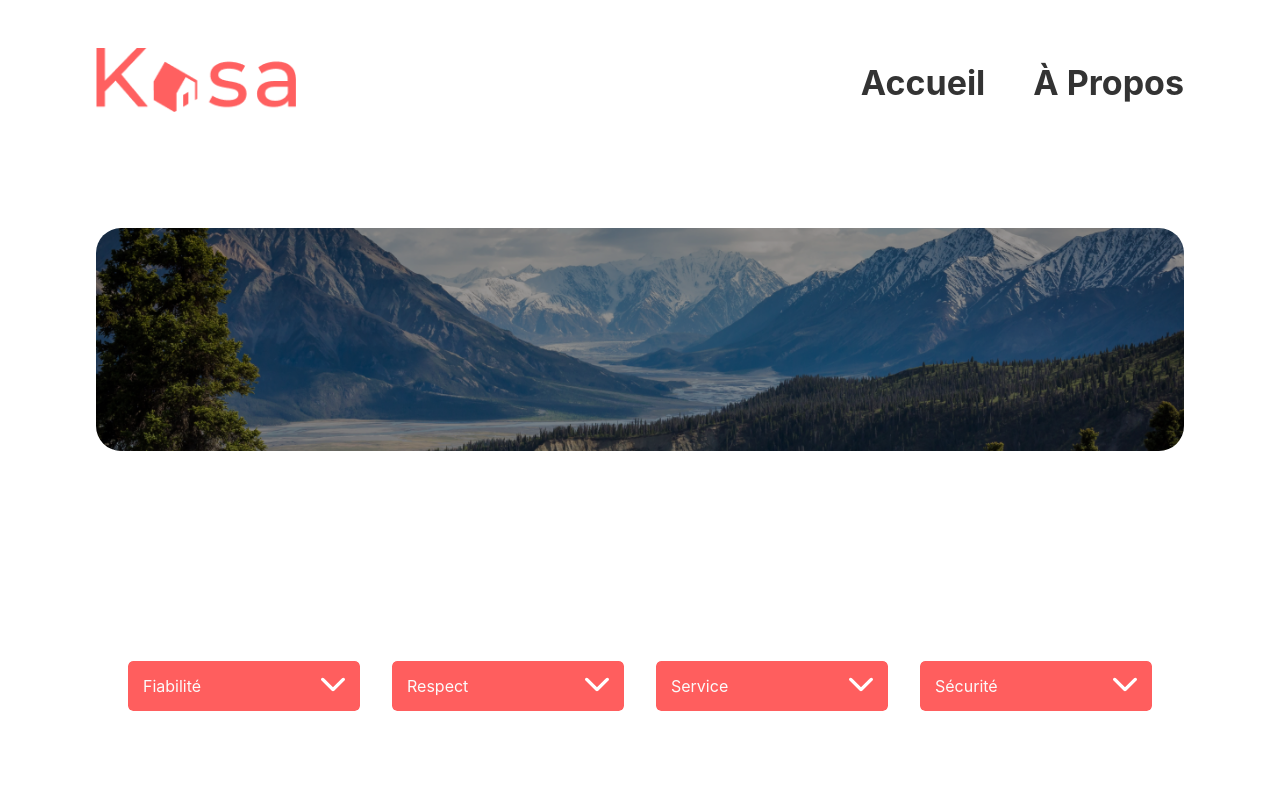
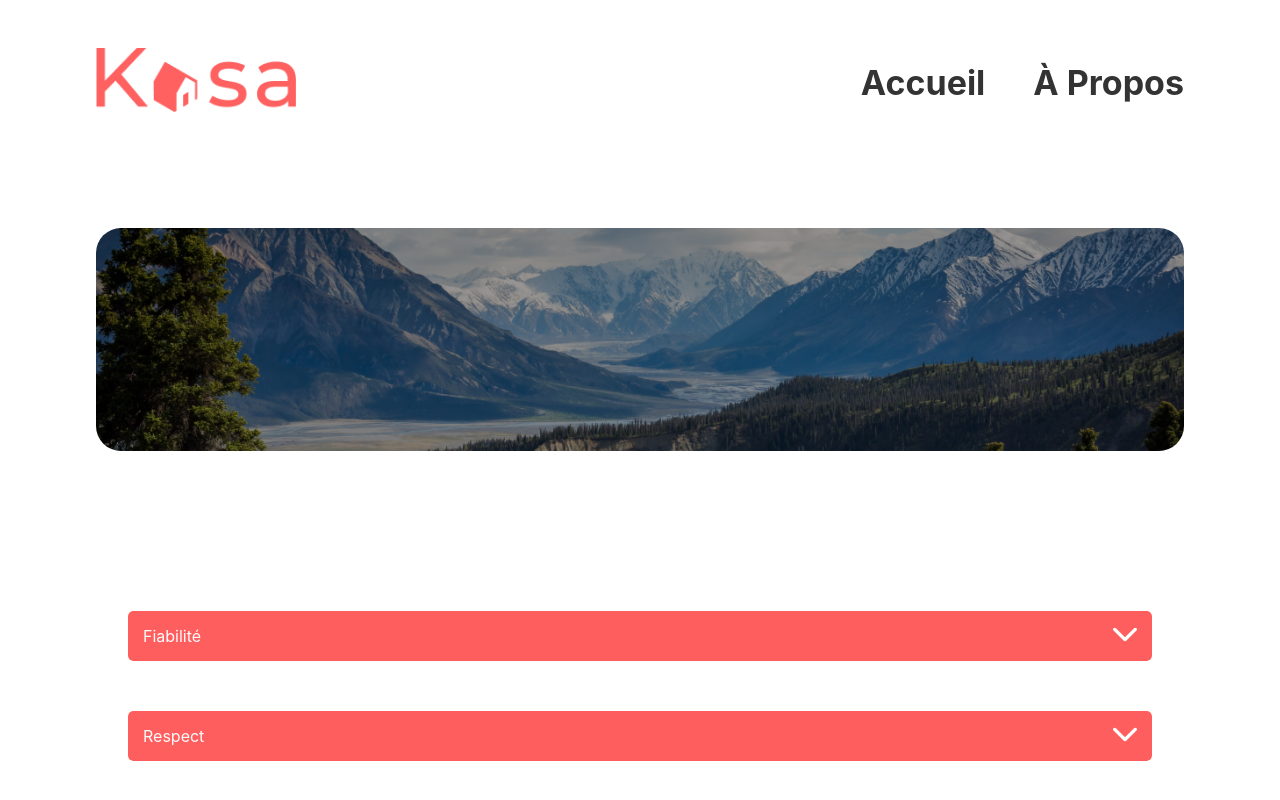
Before and after one commit to JoshUrdnb/Kasa, a React (Create React App) app: page /about in a window 1280 px wide. Shown: the top 800 px of the page. Built offline with nearby package versions, Linux system fonts and the light colour scheme.

Commit message:
Style fix on Accommodation.js

```diff
--- a/src/pages/accommodation/accommodation.css
+++ b/src/pages/accommodation/accommodation.css
@@ -10,7 +10,7 @@
     gap: 1rem;
 }
 
-.collapses {
+.collapses-container {
     display: flex;
     justify-content: center;
     gap: 2rem;
--- a/src/pages/accommodation/accommodation.js
+++ b/src/pages/accommodation/accommodation.js
@@ -26,7 +26,7 @@ export default function Accommodation() {
 					)}
 				</div>
 
-				<div className="collapses">
+				<div className="collapses-container">
 					<Collapse title="Description" content={housingData.description} />
 					<Collapse title="Équipments" content={
 						<ul className="collapse-style-list" >
```
